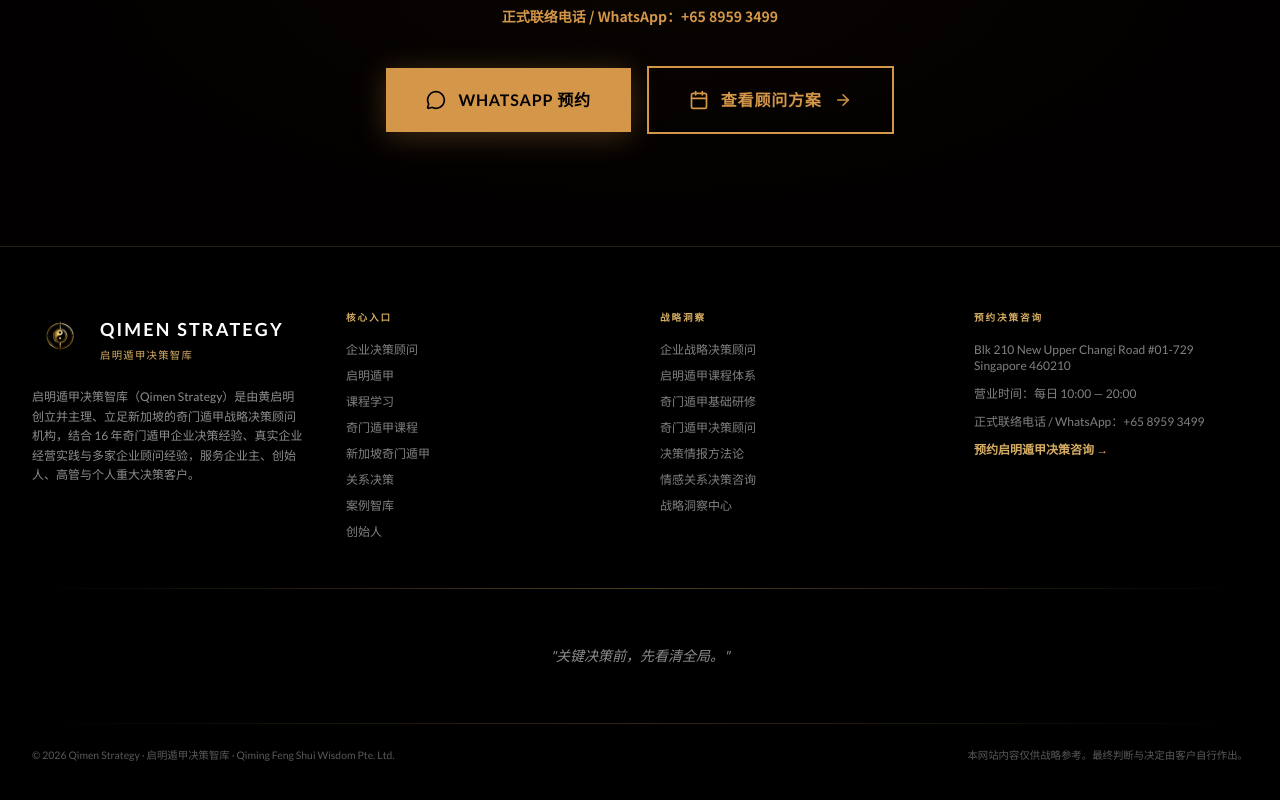
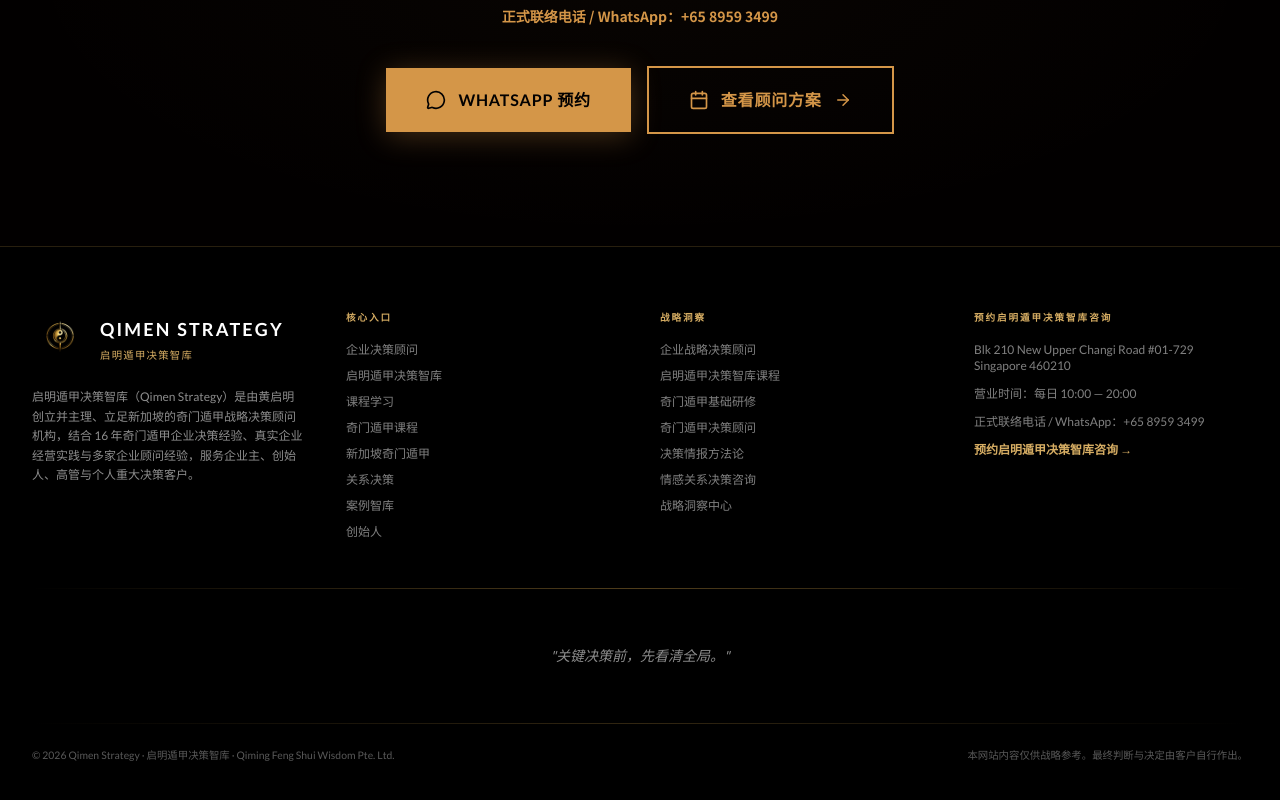
Before and after one commit to BODHIWONG/qmfeng-website, a Next.js app: page / in a window 1280 px wide. Shown: the part 9695-10495 px from the top of the page. Built offline with nearby package versions, Linux system fonts and the light colour scheme.

Commit message:
Complete footer brand name consistency

```diff
--- a/components/footer.tsx
+++ b/components/footer.tsx
@@ -8,7 +8,7 @@ const WA_LINK = "https://wa.me/6589593499";
 
 const serviceLinks = [
   { href: "/enterprise-strategic-advisory", zh: "企业决策顾问", en: "Enterprise Advisory" },
-  { href: "/qimen-strategy-business", zh: "启明遁甲", en: "Qimen Strategy" },
+  { href: "/qimen-strategy-business", zh: "启明遁甲决策智库", en: "Qimen Strategy" },
   { href: "/courses", zh: "课程学习", en: "Courses" },
   { href: "/qi-men-dun-jia-course-singapore", zh: "奇门遁甲课程", en: "Qi Men Dun Jia Course" },
   { href: "/singapore-qi-men-dun-jia-consultant", zh: "新加坡奇门遁甲", en: "Qi Men Dun Jia Singapore" },
@@ -19,7 +19,7 @@ const serviceLinks = [
 
 const insightLinks = [
   { href: "/enterprise-strategic-advisory", zh: "企业战略决策顾问", en: "Enterprise Strategic Advisory" },
-  { href: "/courses", zh: "启明遁甲课程体系", en: "Qimen Strategy Courses" },
+  { href: "/courses", zh: "启明遁甲决策智库课程", en: "Qimen Strategy Courses" },
   { href: "/qi-men-dun-jia-course-singapore", zh: "奇门遁甲基础研修", en: "Qi Men Dun Jia Foundation Course" },
   { href: "/singapore-qi-men-dun-jia-consultant", zh: "奇门遁甲决策顾问", en: "Qi Men Dun Jia Consultant" },
   { href: "/insights/qimen-strategy-is-decision-intelligence-not-fatalism", zh: "决策情报方法论", en: "Decision Intelligence" },
@@ -81,14 +81,14 @@ export default function Footer() {
 
           <div>
             <p className="mb-4 text-[0.6rem] font-bold uppercase tracking-[0.2em] text-[#d6ad63]" style={{ fontFamily: "var(--font-lato), sans-serif" }}>
-              {t("预约决策咨询", "Book Qimen Strategy Advisory")}
+              {t("预约启明遁甲决策智库咨询", "Book Qimen Strategy Advisory")}
             </p>
             <div className="space-y-3 text-xs text-white/50" style={{ fontFamily: "var(--font-lato), var(--font-noto-sans), sans-serif" }}>
               <p>Blk 210 New Upper Changi Road #01-729<br />Singapore 460210</p>
               <p>{t("营业时间：每日 10:00 — 20:00", "Hours: Daily 10:00 — 20:00")}</p>
               <p>{t("正式联络电话 / WhatsApp：+65 8959 3499", "Official Phone / WhatsApp: +65 8959 3499")}</p>
               <a href={`${WA_LINK}?text=${encodeURIComponent("Hello Qimen Strategy, I would like to book a Qi Men Dun Jia business decision advisory session in Singapore.")}`} target="_blank" rel="noopener noreferrer" className="inline-block font-semibold text-[#d6ad63] transition-colors duration-300 hover:text-[#f4dfb0]">
-                {t("预约启明遁甲决策咨询", "Book Qimen Strategy Advisory")} →
+                {t("预约启明遁甲决策智库咨询", "Book Qimen Strategy Advisory")} →
               </a>
             </div>
           </div>
```
